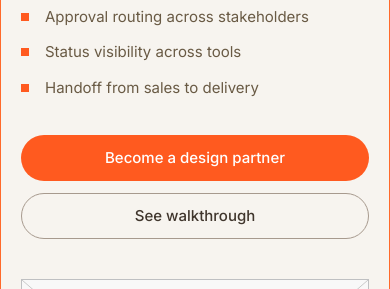
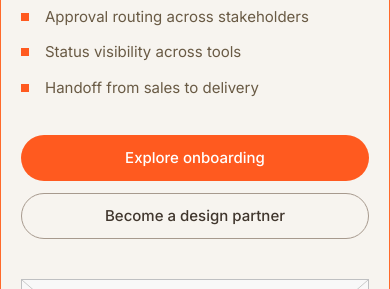
Before and after one commit to hamidra/caltai-agentic-website, a Next.js app: page / in a window 390 px wide. Shown: the part 4360-4649 px from the top of the page. Built offline with nearby package versions, Linux system fonts and the light colour scheme; a web font is replaced by a local one.

Commit message:
new webisite 18

```diff
--- a/components/Navbar.tsx
+++ b/components/Navbar.tsx
@@ -12,19 +12,19 @@ const navLinks = [
 const useCaseLinks = [
   {
     label: "Post-sales onboarding",
-    href: "/use-cases/post-sales-onboarding",
+    href: "/solutions/post-sales-onboarding",
   },
   {
     label: "Client intake",
-    href: "/use-cases/client-intake",
+    href: "/solutions/client-intake",
   },
   {
     label: "Lead lifecycle",
-    href: "/use-cases/lead-lifecycle",
+    href: "/solutions/lead-lifecycle",
   },
   {
     label: "Outbound follow-up",
-    href: "/use-cases/outbound-follow-up",
+    href: "/solutions/outbound-follow-up",
   },
 ];
 
@@ -88,7 +88,7 @@ const Navbar = () => {
                 className="flex items-center gap-1 text-[14px] font-medium text-[#443218] transition-colors hover:text-[#FF5A1F]"
                 aria-expanded={useCasesOpen}
               >
-                Use cases
+                Solutions
                 <span
                   className={`transition-transform duration-200 ${useCasesOpen ? "rotate-180" : ""
                     }`}
--- a/components/WorkflowTabsSection.tsx
+++ b/components/WorkflowTabsSection.tsx
@@ -109,12 +109,12 @@ const tabData = [
       "Handoff from sales to delivery",
     ],
     primaryCta: {
-      label: "Become a design partner",
+      label: "Explore onboarding",
       href: "/design-partners?workflow=post-sales-onboarding",
     },
     secondaryCta: {
-      label: "See walkthrough",
-      href: "/get-started?workflow=post-sales-onboarding",
+      label: "Become a design partner",
+      href: "/design-partners?workflow=post-sales-onboarding",
     },
   },
 ];
@@ -136,8 +136,8 @@ const WorkflowTabsSection = () => {
                 onClick={() => setActiveIdx(idx)}
                 aria-selected={activeIdx === idx}
                 className={`h-[52px] border-b border-r border-[#FF6A2A] px-3 text-[14px] font-medium transition-colors md:px-6 md:text-[16px] lg:flex-shrink-0 lg:border-b-0 lg:text-[17px] ${activeIdx === idx
-                    ? "bg-[#FF5A1F] text-white"
-                    : "bg-[#F7F4EF] text-[#8D8176]"
+                  ? "bg-[#FF5A1F] text-white"
+                  : "bg-[#F7F4EF] text-[#8D8176]"
                   }`}
               >
                 <span className="whitespace-nowrap">{tab.label}</span>
@@ -185,7 +185,7 @@ const WorkflowTabsSection = () => {
                 <div className="mt-9 flex flex-col gap-3 sm:flex-row sm:flex-wrap lg:mt-[42px] lg:gap-[16px]">
                   <Link
                     href={currentTab.primaryCta.href}
-                    className="flex h-[46px] w-full items-center justify-center rounded-full bg-[#FF5A1F] px-5 text-[15px] font-medium text-white transition-opacity hover:opacity-90 sm:min-w-[234px] sm:w-auto"
+                    className="flex h-[46px] w-full items-center justify-center rounded-full bg-[#FF5A1F] px-5 text-[15px] font-medium text-white transition-opacity hover:opacity-80 sm:min-w-[190px] sm:w-auto"
                   >
                     {currentTab.primaryCta.label}
                   </Link>
```
Also changed, not shown: app/solutions/page.tsx (renamed from app/use-cases/page.tsx), app/solutions/post-sales-onboarding/page.tsx (renamed from app/use-cases/post-sales-onboarding/page.tsx).
